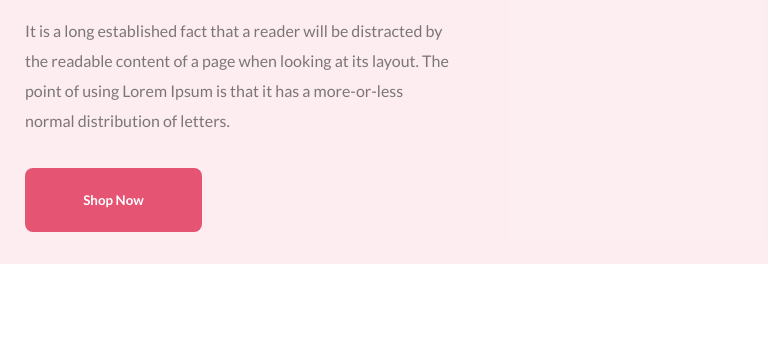
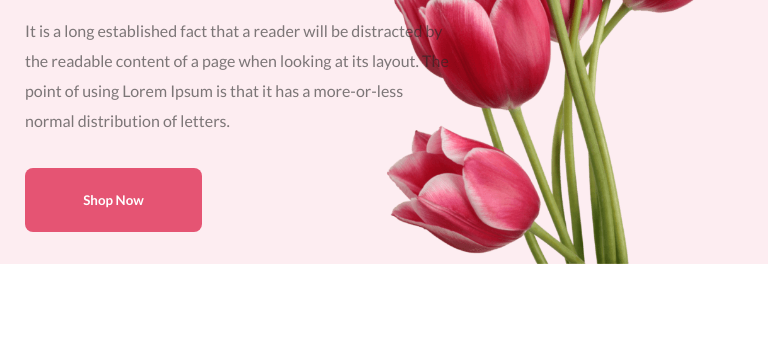
Before and after one commit to rakiburrahman307/responsive-assignment-1, a plain HTML site: page index.html in a window 768 px wide. Shown: the part 267-625 px from the top of the page. Drawn offline with Linux system fonts and the light colour scheme; the site is published under a folder, as on GitHub Pages, so addresses that start at the root find nothing.

Commit message:
update code

```diff
--- a/style/style.css
+++ b/style/style.css
@@ -739,7 +739,7 @@ img {
         height: auto;
         padding-bottom: 2rem;
         width: 100%;
-        background-image: url("/images/pngwing\ 10.png");
+        background-image: url("../images/pngwing\ 10.png");
         background-size: 400px;
 
 
```
